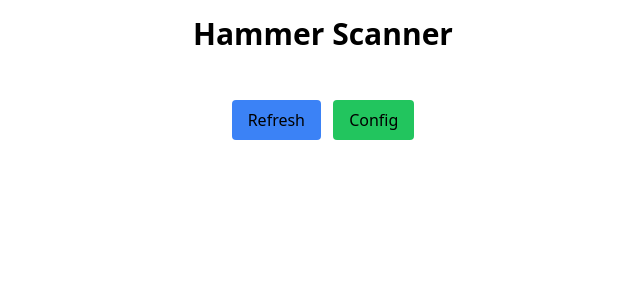
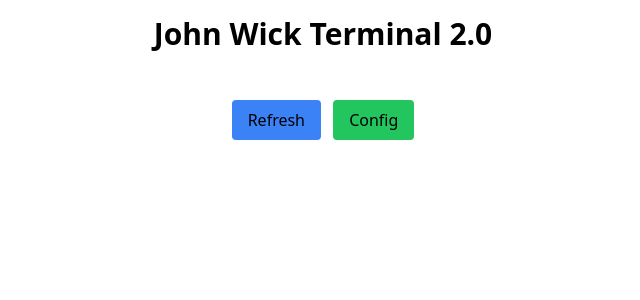
Before and after one commit to by-08/JW-Terminal-2.0, a Flask app: page / in a window 1280 px wide. Shown: the top 300 px of the page, without its empty margins (317-957 px from the left). Run offline with Flask 3, Linux system fonts and the light colour scheme; data that the repository does not hold is empty; parts of the project's set-up code (start-up, migrations or seed data) failed here and were passed over; some libraries are stand-ins or nearby versions.

Commit message:
Update index.html

```diff
--- a/templates/index.html
+++ b/templates/index.html
@@ -4,7 +4,7 @@
 <head>
     <meta charset="UTF-8">
     <meta name="viewport" content="width=device-width, initial-scale=1.0">
-    <title>Hammer Scanner</title>
+    <title>John Wick Terminal 2.0</title>
     <script src="https://cdn.tailwindcss.com"></script>
     <script>
         tailwind.config = { darkMode: 'class', theme: { extend: { colors: { primary: '#3b82f6' } } } }
@@ -16,7 +16,7 @@
 </head>
 <body class="min-h-screen p-4">
     <div class="max-w-4xl mx-auto">
-        <h1 class="text-3xl font-bold mb-4 text-center">Hammer Scanner</h1>
+        <h1 class="text-3xl font-bold mb-4 text-center">John Wick Terminal 2.0</h1>
         <div id="signals" class="grid gap-4"></div>
         <div class="mt-8 text-center">
             <button onclick="refresh()" class="bg-blue-500 px-4 py-2 rounded">Refresh</button>
```
